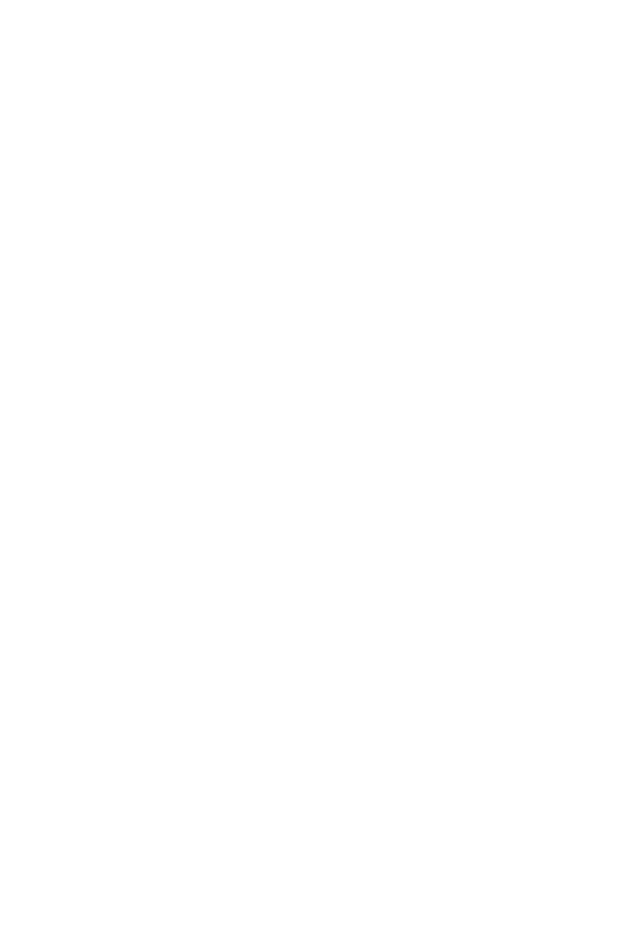
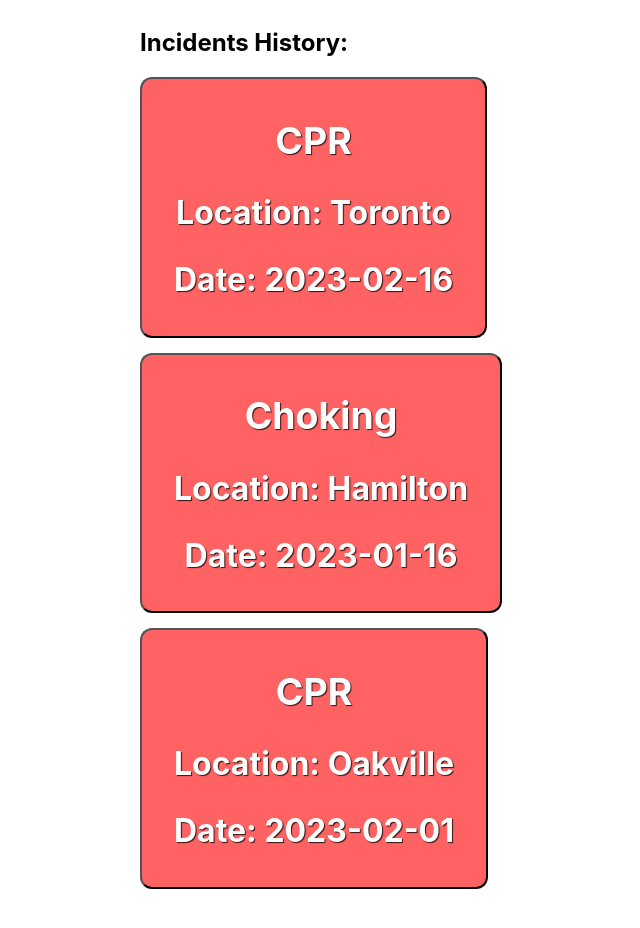
Before and after one commit to WesleyMatthee/kiss-react, a React (Create React App) app: page /report in a window 1280 px wide. Before the commit this address had no page. Shown: the part 860-1788 px from the top of the page, without its empty margins (339-979 px from the left). Before the commit the page ends 942 px from the top, so only its background shows below. Built offline with nearby package versions, Linux system fonts and the light colour scheme.

Commit message:
report pages created

```diff
--- a/package.json
+++ b/package.json
@@ -16,7 +16,7 @@
     "web-vitals": "^2.1.4"
   },
   "scripts": {
-    "start": "react-scripts start",
+    "start": "react-scripts --openssl-legacy-provider start",
     "build": "react-scripts build",
     "test": "react-scripts test",
     "eject": "react-scripts eject"
--- a/src/App.jsx
+++ b/src/App.jsx
@@ -12,6 +12,7 @@ import StartTimer from "./components/Templates/StartTimer";
 import MonitorButton from "./components/Templates/MonitorButton";
 import Monitor from "./components/Monitor";
 import Report from "./components/Report";
+import Vital from "./components/Vital";
 
 export default function App() {
 	const [selectedMonitor, setSelectedMonitor] = useState(0);
@@ -238,6 +239,16 @@ export default function App() {
 					}
 					errorElement={<ErrorPage />}
 				/>
+				<Route
+					path='/report'
+					element={<Report setIsActive={setIsActive} />}
+					errorElement={<ErrorPage />}
+				/>
+				<Route
+					path='/vital'
+					element={<Vital setIsActive={setIsActive} />}
+					errorElement={<ErrorPage />}
+				/>
 			</Routes>
 			<Footer
 				setIsHome={setIsHome}
--- a/src/components/Report.jsx
+++ b/src/components/Report.jsx
@@ -1,12 +1,35 @@
 import React from "react";
-import '../index.css';
-import UserHistory from "./UserHistory";
+import "../index.css";
+import { useNavigate } from "react-router-dom";
 
 export default function Report(props) {
+  const navigate = useNavigate();
+
+
   return (
-<>
-  <UserHistory setUserHistory={props.setUserHistory} userHistory={props.userHistory}/>
-
+    <>
+      <main className='Root'>
+        <section className='container'>
+          <ul className='history-button'>
+          <h1>Incidents History: </h1>
+            <button className='history' onClick={() => { navigate('/vital')}}>
+            <h3>CPR</h3>
+            <p>Location: Toronto</p>
+            <p>Date: 2023-02-16</p>
+            </button>
+            <button className='history' onClick={() => { navigate('/vital')}}>
+            <h3>Choking</h3>
+            <p>Location: Hamilton</p>
+            <p>Date: 2023-01-16</p>
+            </button>
+            <button className='history' onClick={() => { navigate('/vital')}}>
+            <h3>CPR</h3>
+            <p>Location: Oakville</p>
+            <p>Date: 2023-02-01</p>
+            </button>
+          </ul>
+        </section>
+      </main>
     </>
   );
 }
--- a/src/components/Vital.jsx
+++ b/src/components/Vital.jsx
@@ -1,26 +1,23 @@
 import React from "react";
 import "../index.css";
-import { useState } from "react";
 
-export default function Report(props) {
-  const [selectIncident, setSelectIncident] = useState(false);
+export default function Vital () {
 
 
   return (
     <>
       <main className='Root'>
         <section className='container'>
-          <ul className='emergencies-button'>
-            <h1>Incidents</h1>
-            <tr>
-            <th>Type:</th>
-            <p> CPR </p>
-            </tr>
-            <tr>
-            <th>Date:</th>
-            <p>2023-02-16</p>
-            </tr>
-          </ul>
+        <ul>
+        <h3>CPR</h3>
+            <p>Location: Toronto</p>
+            <p>Date: 2023-02-16</p>
+            <p>Pulse: 85/bpm</p>
+            <p>Respiration: 12/bpm</p>
+            <p>Skin: Warm and Dry</p>
+            <p>Pearl: True</p>
+            <p>Extra Notes: </p>
+            </ul>
         </section>
       </main>
     </>
```
